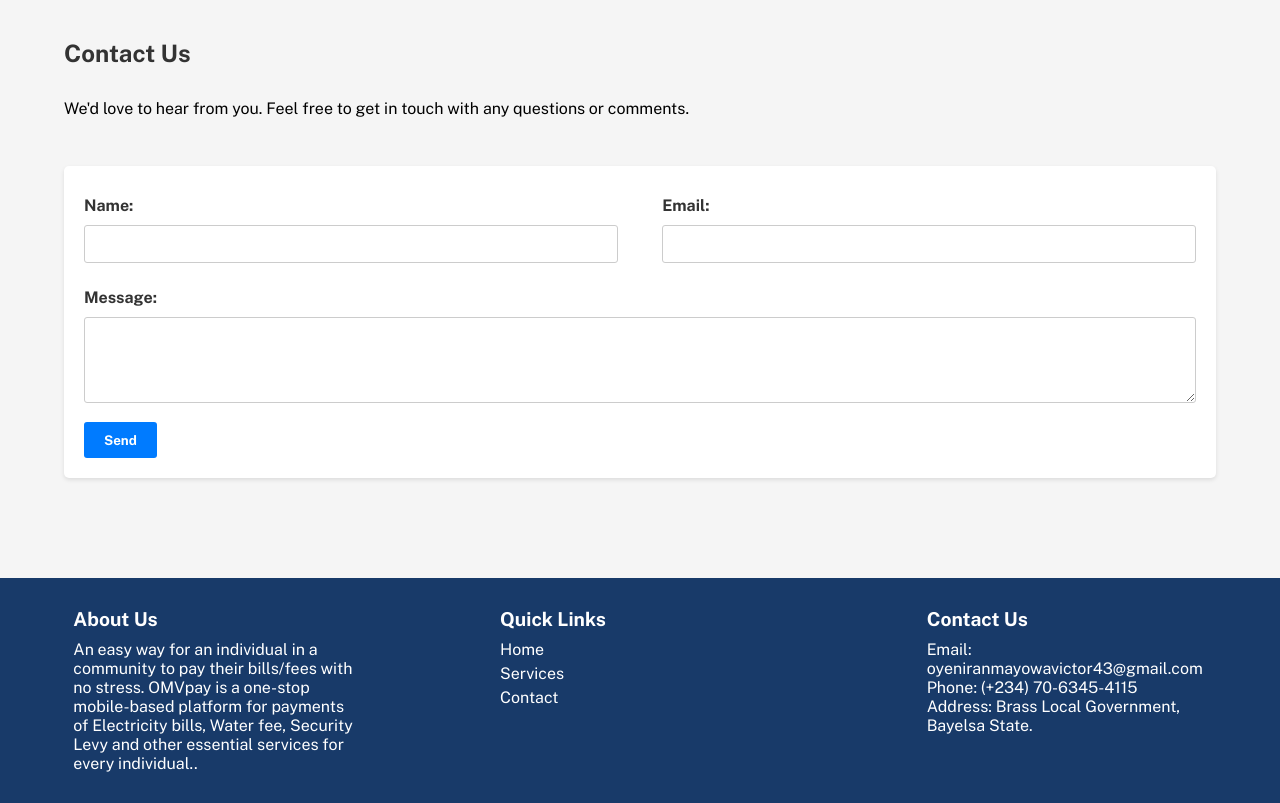
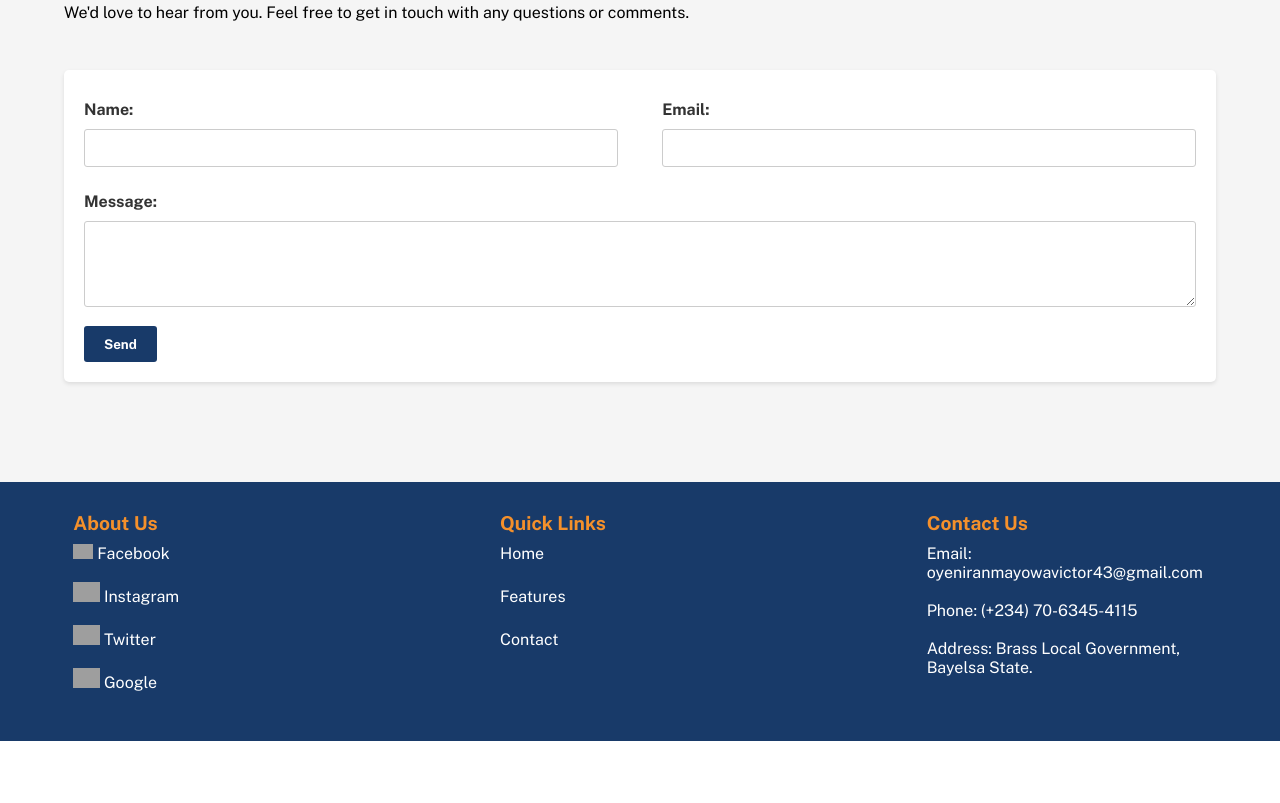
Before and after one commit to MAYII-XCHANGE/omvApp_project, a plain HTML site: page index.html in a window 1280 px wide. Shown: the part 1890-2693 px from the top of the page. After the commit the page ends 2631 px from the top, so only its background shows below. Drawn offline with nearby package versions, Linux system fonts and the light colour scheme; grey boxes are pictures that could not be loaded.

Commit message:
reviewed work

```diff
--- a/assets/style.css
+++ b/assets/style.css
@@ -29,6 +29,9 @@ section h1{
 }
 h1, h2{
   color: #333;
+}
+h3 {
+  color: #f4902b;
 }
 .mt-1{
   margin-top: 1rem;
@@ -253,7 +256,7 @@ textarea {
 }
 
 button {
-    background-color: #007bff;
+    background-color: #183a69;
     color: #fff;
     padding: 10px 20px;
     border: none;
--- a/index.html
+++ b/index.html
@@ -11,12 +11,12 @@
     <!-- Navlinks -->
     <nav>
         <div class="wrapper nav-bar">
-            <div class="logo">LOGO</div>
+            <div class="logo"><span style="color:#f4902b;">OMV</span>pay</h1></div>
         <ul>
             <li><a href="#">Home</a></li>
             <li><a href="#features">Features</a></li>
-            <li><a href="#">About</a></li>
-            <li><a href="#">Contact us</a></li>
+            <li><a href="#About">About</a></li>
+            <li><a href="#Contact us">Contact us</a></li>
 
 
         </ul>
@@ -31,7 +31,7 @@
         <div class="content">
           <h1>Welcome to <span style="color:#f4902b;">OMV</span>pay</h1>
           <p>...Seamlessly send and effortlessly pay your bills and take full control of your finances - all in OMVpay...</p>
-          <a href="" class="btn">Get Started</a>
+          <a href="./auth/register.html" class="btn">Get Started</a>
         </div>
 
     </header>
@@ -47,22 +47,22 @@
                 <div class="feature">
                     <img src="./assets/imgs/payment.jpg" alt="">
                     <h2>Bills Payment</h2>
-                    <p>Lorem ipsum dolor sit amet, consectetur adipisicing elit. Repellat dicta alias qui molestiae placeat atque!</p>
+
                 </div>
                 <div class="feature">
                     <img src="./assets/imgs/payment.jpg" alt="">
                     <h2>eVoucher(Gift Cards)</h2>
-                    <p>Lorem ipsum dolor sit amet, consectetur adipisicing elit. Repellat dicta alias qui molestiae placeat atque!</p>
+
                 </div>
                 <div class="feature">
                     <img src="./assets/imgs/payment.jpg" alt="">
                     <h2>Reward & Referrals</h2>
-                    <p>Lorem ipsum dolor sit amet, consectetur adipisicing elit. Repellat dicta alias qui molestiae placeat atque!</p>
+
                 </div>
                 <div class="feature">
                     <img src="./assets/imgs/payment.jpg" alt="">
                     <h2>Transaction History</h2>
-                    <p>Lorem ipsum dolor sit amet, consectetur adipisicing elit. Repellat dicta alias qui molestiae placeat atque!</p>
+
                 </div>
         </div>
     </div>
@@ -113,20 +113,43 @@
         <div class="footer-row">
             <div class="footer-column">
                 <h3>About Us</h3>
-                <p>An easy way for an individual in a community to pay their bills/fees with no stress. OMVpay is a one-stop mobile-based platform for payments of Electricity bills, Water fee, Security Levy and other essential services for every individual..</p>
+                <img src="https://cdn.pixabay.com/photo/2017/06/22/06/22/facebook-2429746_1280.png"
+                height="15">
+                        <a href="https://www.facebook.com/"
+                        target="_blank"
+                        title="Facebook"> Facebook
+                        </a> <br> <br>
+
+                <img src="https://cdn.pixabay.com/photo/2016/08/09/17/52/instagram-1581266_1280.jpg"
+                height="20">
+                        <a href="https://www.instagram.com/"
+                        target="_blank"
+                        title="Instagram"> Instagram</a> <br> <br>
+
+                <img src="https://cdn.pixabay.com/photo/2017/06/22/14/23/twitter-2430933_1280.png"
+                height="20">
+                        <a href="https://www.twitter.com/"
+                        target="_blank"
+                        title="Twitter"> Twitter</a> <br> <br>
+
+                <img src="https://cdn.pixabay.com/photo/2015/09/14/22/59/google-plus-940316_1280.png"
+                height="20">
+                        <a href="mailto: oyeniranmayowavictor43@gmail.com/"
+                        target="_blank"
+                        title="Google"> Google</a> <br> <br>
             </div>
             <div class="footer-column">
                 <h3>Quick Links</h3>
                 <ul>
-                    <li><a href="#">Home</a></li>
-                    <li><a href="#">Services</a></li>
-                    <li><a href="#">Contact</a></li>
+                    <li><a href="#">Home</a></li><br>
+                    <li><a href="#">Features</a></li><br>
+                    <li><a href="#">Contact</a></li><br>
                 </ul>
             </div>
             <div class="footer-column">
                 <h3>Contact Us</h3>
-                <p>Email: oyeniranmayowavictor43@gmail.com</p>
-                <p>Phone: (+234) 70-6345-4115</p>
+                <p>Email: oyeniranmayowavictor43@gmail.com</p><br>
+                <p>Phone: (+234) 70-6345-4115</p><br>
                 <p>Address: Brass Local Government, Bayelsa State.</p>
             </div>
         </div>
```
Also changed, not shown: dashboard/index.html (+1 -1 lines), excecutive-dashboard/index.html (+2 -2 lines), 1 other file.
